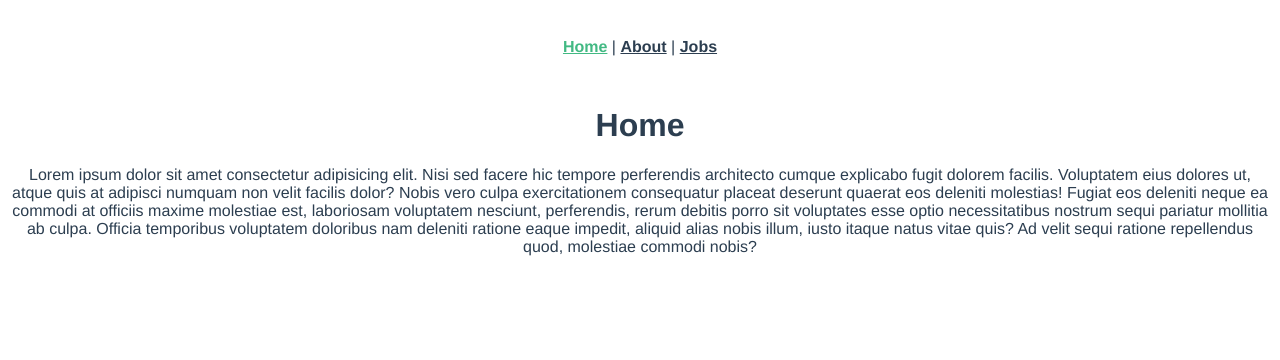
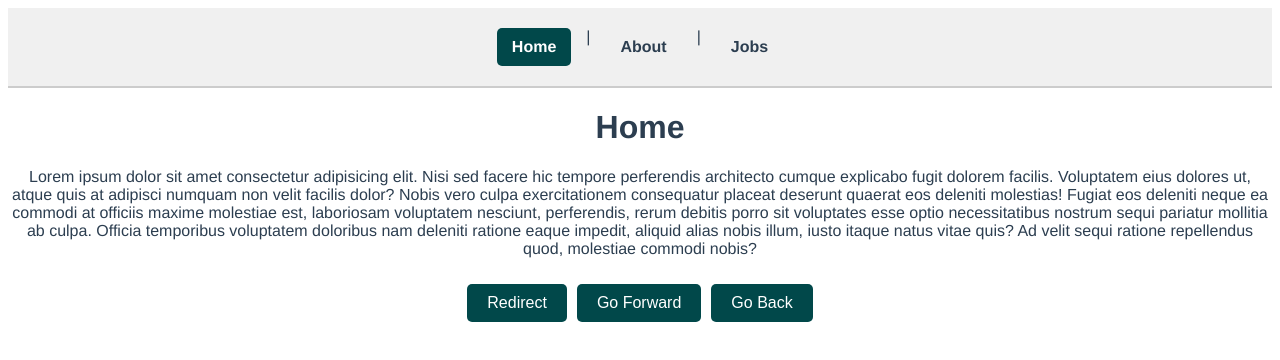
Before and after one commit to KRYPTONITErex/vue_router_lp, a Vue app: page / in a window 1280 px wide. Shown: the top 360 px of the page. Built offline with nearby package versions, Linux system fonts and the light colour scheme.

Commit message:
go button and lazy loading

```diff
--- a/src/App.vue
+++ b/src/App.vue
@@ -7,27 +7,92 @@
   </nav>
   <router-view></router-view>
 
+  <button @click="redirect">Redirect</button>
+  <button @click="goforward">Go Forward</button>
+  <button @click="goback">Go Back</button>
+
 </template>
 
+<script>
+
+export default {
+  methods: {
+      goback(){
+        this.$router.go(-1);
+      },
+      goforward(){
+        this.$router.go(1);
+      },
+      redirect(){
+        this.$router.push({name: 'home'})
+      }
+    }
+  }
+
+</script>
+
+
 <style>
+
 #app {
   font-family: Avenir, Helvetica, Arial, sans-serif;
   -webkit-font-smoothing: antialiased;
   -moz-osx-font-smoothing: grayscale;
   text-align: center;
   color: #2c3e50;
+  margin: 0 auto;
 }
 
 nav {
-  padding: 30px;
+  padding: 20px;
+  background-color: #f0f0f0; /* Light background for the navbar */
+  border-bottom: 2px solid #ccc; /* Subtle border for separation */
+  margin-bottom: 20px; /* Spacing below the nav */
+  display: flex;
+  justify-content: center; /* Center links horizontally */
+  gap: 15px; /* Space between links */
 }
 
 nav a {
   font-weight: bold;
   color: #2c3e50;
+  text-decoration: none;
+  padding: 10px 15px; /* Add padding around links */
+  transition: background-color 0.3s, color 0.3s; /* Smooth hover effect */
+  border-radius: 5px; /* Rounded corners */
 }
 
 nav a.router-link-exact-active {
-  color: #42b983;
+  color: #fff; /* White text for active link */
+  background-color: #01484a; /* Highlight active link */
+  padding: 10px 15px;
+  border-radius: 5px; /* Rounded corners */
 }
+
+nav a:hover {
+  background-color: #01484a; /* Highlight on hover */
+  color: #fff; /* White text on hover */
+}
+
+button {
+  padding: 10px 20px;
+  margin: 10px 5px;
+  font-size: 16px;
+  background-color: #01484a; /* Consistent theme with nav */
+  color: #fff;
+  border: none;
+  border-radius: 5px;
+  cursor: pointer;
+  transition: background-color 0.3s; /* Smooth hover effect */
+}
+
+button:hover {
+  background-color: #ffe600; /* Hover effect color */
+  color: #01484a; /* Invert text color on hover */
+}
+
+button:active {
+  transform: scale(0.98); /* Button press effect */
+}
+
 </style>
```
